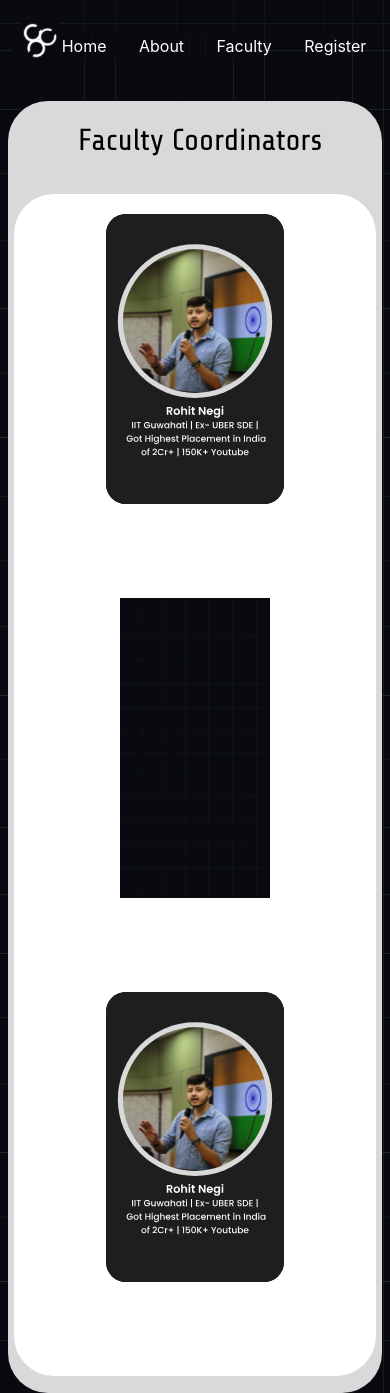
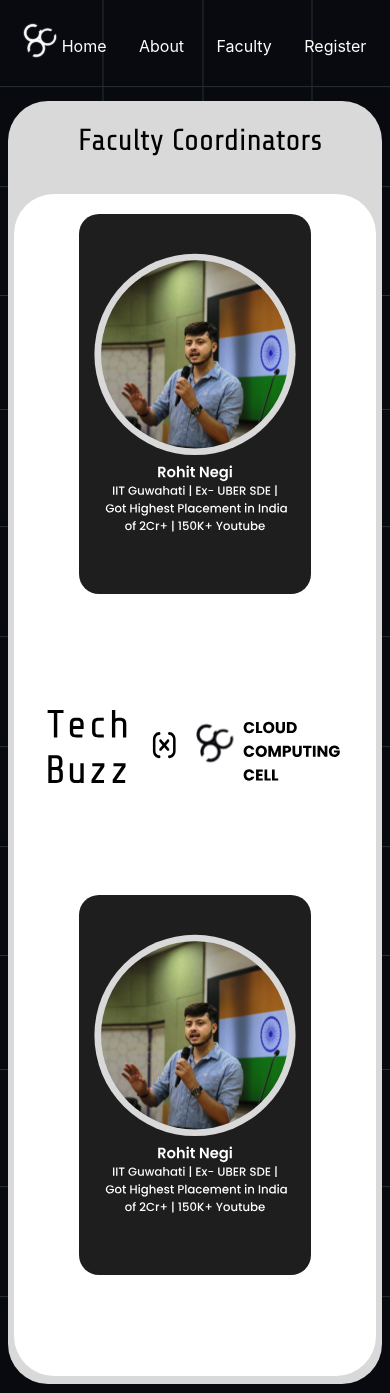
Before and after one commit to Sachendra79/CCC-Registration, a React (Create React App) app: page /faculty in a window 390 px wide. Built offline with nearby package versions, Linux system fonts and the light colour scheme; a web font is replaced by a local one.

Commit message:
faculty page media query completed successfully by my side

```diff
--- a/src/Pages/Faculty.js
+++ b/src/Pages/Faculty.js
@@ -2,7 +2,7 @@ import React from "react";
 import Card from "../Components/Card";
 import card from "../assets/Card.svg";
 import middle from "../assets/Image_middle.svg";
-
+import mobile from '../assets/Mobile_cover.svg'
 const Faculty = () => {
   return (
     <div>
@@ -13,6 +13,7 @@ const Faculty = () => {
         <div className="WhiteCard">
             <img src={card} alt="ImageNA" className="Image" />
             <img src={middle} alt="ImageNA" className="design"/>
+            <img src={mobile} alt="ImageNA" className="mobile_design"/>
             <img src={card} alt="ImageNA" className="Image" />
         </div>
       </div>
--- a/src/index.css
+++ b/src/index.css
@@ -11,6 +11,7 @@ body {
     sans-serif;
   -webkit-font-smoothing: antialiased;
   -moz-osx-font-smoothing: grayscale;
+  background: url(./assets/cage.png), #090a0f;
 }
 
 code {
@@ -19,7 +20,7 @@ code {
 }
 
 * {
-  background: url(./assets/cage.png), #090a0f;
+
   object-fit: cover;
   background-size: cover;
   background-repeat: no-repeat;
@@ -65,7 +66,9 @@ code {
 .Header {
   position: sticky;
 }
-
+.design{
+  width: 340px;
+}
 .WhiteCard {
   background-color: #fff;
   width: 93%;
@@ -117,6 +120,11 @@ code {
   background: #d9d9d9;
 }
 
+.mobile_design{
+  width: 0px;
+  height: 0px;
+}
+
 @media screen and (width <=1000px){
   .about-content h1{
     font-size: 1.9rem;
@@ -133,7 +141,8 @@ code {
   }
   .design{
     height: 450px;
-    width: 200px;
+    width: 283px;
+    margin: 10px;
   }
 }
 @media screen and (width <=800px){
@@ -153,8 +162,11 @@ code {
     height: 400px;
   }
   .design{
-    height: 400px;
-    width: 150px;
+    height: 250px;
+    width: 160px;
+    margin-top: 80px;
+    margin-left: 20px;
+    align-items: center;
   }
 }
 @media screen and (width <= 770px){
@@ -173,8 +185,11 @@ code {
     height: 380px;
   }
   .design{
-    height: 380px;
-    width: 150px;
+    height: 250px;
+    width: 160px;
+    margin-top: 80px;
+    margin-left: 20px;
+    align-items: center;
   }
 
 }
@@ -197,8 +212,11 @@ code {
     height: 350px;
   }
   .design{
-    height: 350px;
-    width: 150px;
+    height: 250px;
+    width: 160px;
+    margin-top: 80px;
+    margin-left: 20px;
+    align-items: center;
   }
   .WhiteCard{
     height: 50%;
@@ -220,8 +238,11 @@ code {
     height: 320px;
   }
   .design{
-    height: 320px;
-    width: 100px;
+    height: 170px;
+    width: 110px;
+    margin-top: 80px;
+    margin-left: 20px;
+    align-items: center;
   }
 }
 
@@ -242,8 +263,11 @@ code {
     height: 280px;
   }
   .design{
-    height: 280px;
-    width: 100px;
+    height: 170px;
+    width: 110px;
+    margin-top: 80px;
+    margin-left: 20px;
+    align-items: center;
   }
 }
 
@@ -256,17 +280,33 @@ code {
   }
   .Image{
     width: auto;
-    height: 280px;
+    height: 380px;
   }
   .design{
-    height: 280px;
-    width: 80px;
+    display: none;
+  }
+  .mobile_design{
+    height: 80px;
+    width: 300px;
+    margin: 20px;
   }
   .WhiteCard{
     height: auto;
   }
   .card{
-    height: 52%;
+    height: 130%;
+  }
+}
+
+@media screen and (width <= 478px) {
+  .Image{
+    margin: 10px;
+  }
+  .card{
+    height: 93%;
+  }
+  .card{
+    height: 135%;
   }
 }
 @media screen and (width <= 450px){
@@ -283,26 +323,16 @@ code {
   }
   .Image{
     width: auto;
-    height: 280px;
-    margin: 10px;
+    height: 380px;
   }
   .design{
-    height: 280px;
-    width: 80px;
+    display: none;
   }
   .WhiteCard{
-    height: 80%;
+    height: auto;
   }
   .card{
-    height: 93%;
-  }
-}
-@media screen and (width <= 478px) {
-  .Image{
-    margin: 10px;
-  }
-  .card{
-    height: 93%;
+    height: 135%;
   }
 }
 @media screen and (width <=400px){
@@ -319,18 +349,16 @@ code {
   }
   .Image{
     width: auto;
-    height: 290px;
+    height: 380px;
   }
   .design{
-    height: 300px;
-    width: 150px;
-    margin: 10px;
+    display: none;
   }
   .WhiteCard{
     height: 140%;
   }
   .card{
-    height: 153%;
+    height: 152%;
   }
 }
 
@@ -362,9 +390,7 @@ code {
     margin: auto;
   }
   .design{
-    height: 400px;
-    width: 200px;
-    margin: auto;
+    display: none;
   }
   .card{
     height: 55%;
```
Also changed, not shown: src/assets/Mobile_cover.svg (added).
